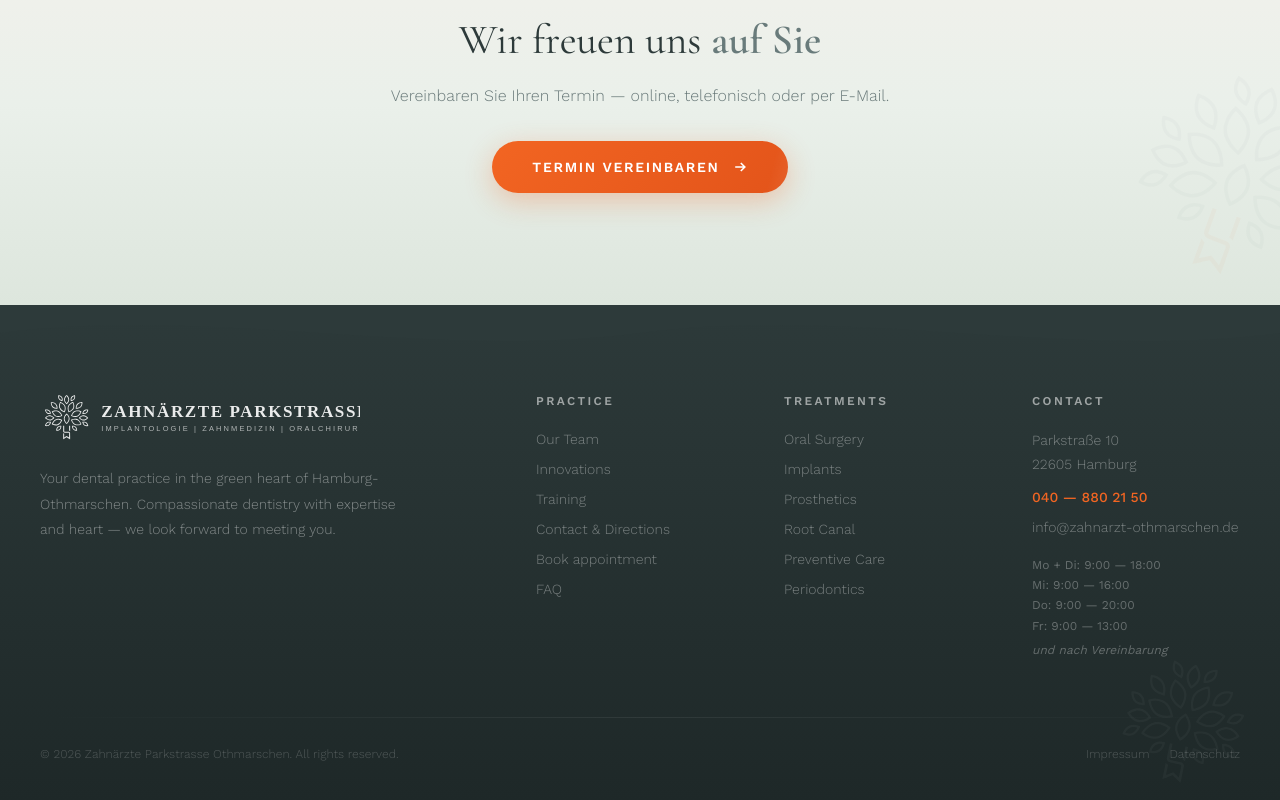
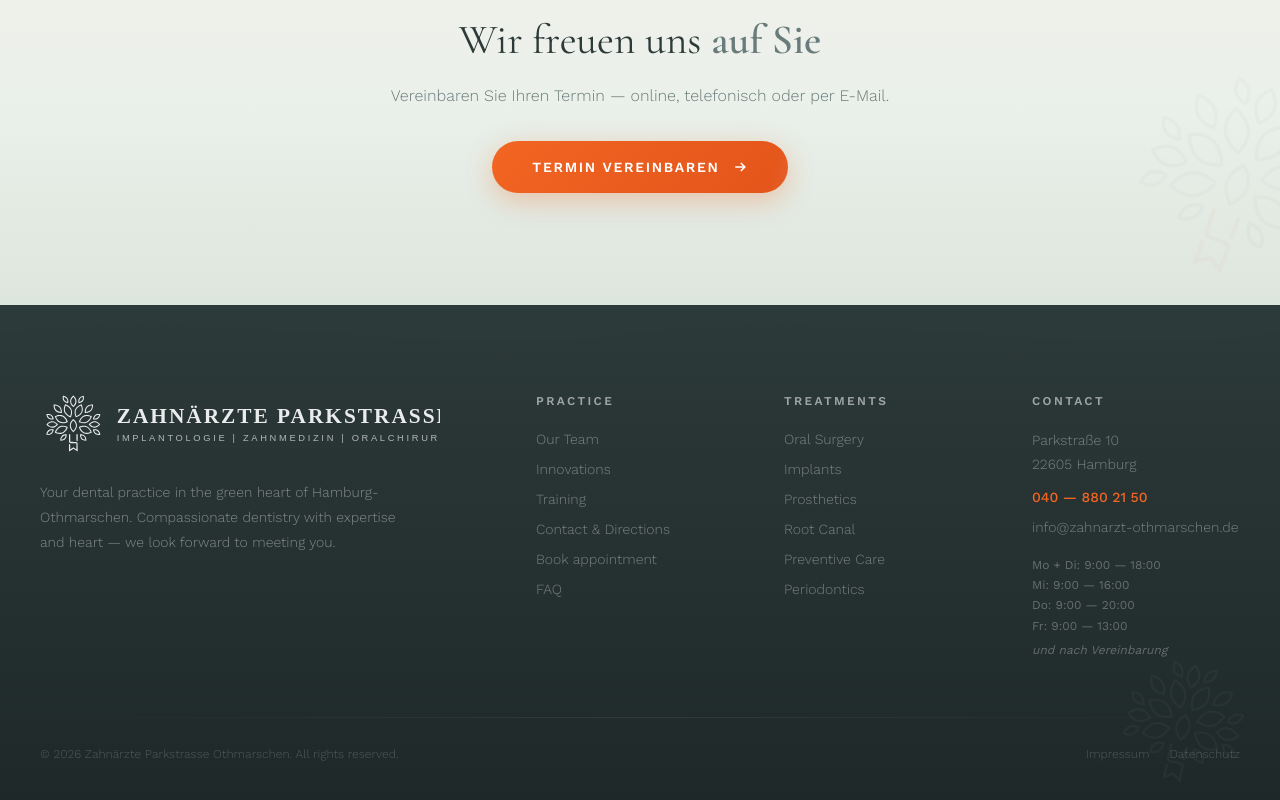
Before and after one commit to JonneFelix/zahnaerzte-parkstrasse, a Next.js app: page /en/zahnwissen/dental-implants-cost-hamburg in a window 1280 px wide. Shown: the part 2105-2905 px from the top of the page. Built offline with nearby package versions, Linux system fonts and the light colour scheme.

Commit message:
fix: Footer-Logo noch breiter (320→400) + max-w-full
Co-Authored-By: Claude Opus 4.6 (1M context) <noreply@anthropic.com>

```diff
--- a/app/components/Footer.tsx
+++ b/app/components/Footer.tsx
@@ -69,9 +69,9 @@ export default function Footer({ locale = "de" as Locale }: { locale?: Locale })
             <Image
               src="/logo-white.svg"
               alt="Zahnärzte Parkstrasse — Logo"
-              width={320}
-              height={55}
-              className="mb-5 opacity-90"
+              width={400}
+              height={65}
+              className="mb-5 opacity-90 max-w-full h-auto"
             />
             <p
               className="text-sm max-w-sm leading-relaxed"
```
